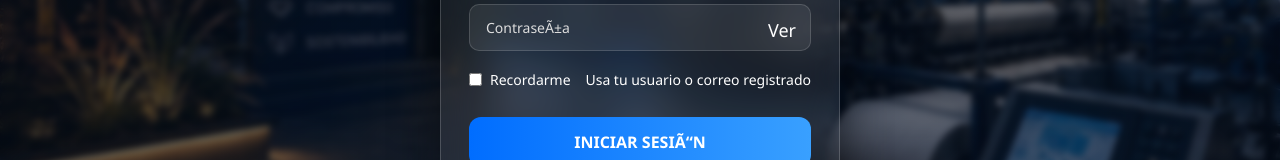
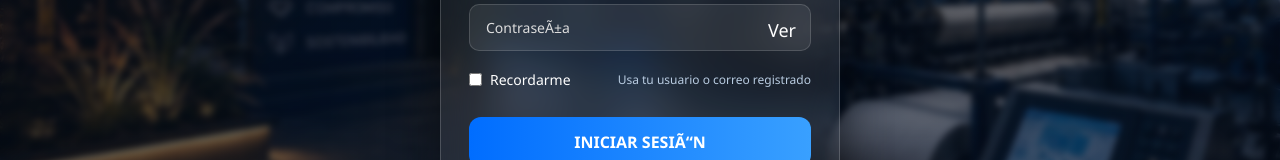
Before and after one commit to incamatincalpaca-del/incamat, a React (Vite) app in the folder frontend/: page / in a window 1280 px wide. Shown: the part 447-607 px from the top of the page. Built offline with nearby package versions, Linux system fonts and the light colour scheme; no server answers.

Commit message:
fix: corregir acceso público y flujo QR

```diff
--- a/frontend/src/styles/auth.css
+++ b/frontend/src/styles/auth.css
@@ -221,4 +221,6 @@ input:focus{
     }
 }
 
+.login-error{width:100%;margin:-4px 0 12px;padding:10px 12px;border:1px solid #ff9c9c;border-radius:9px;background:#641f2a99;color:#fff0f0;font-size:13px;line-height:1.35}.opciones span{color:#b9cce1;font-size:12px;text-align:right}.qr-image-option{margin:12px 0}.qr-image-option label{display:block;padding:10px;border:1px dashed #9ab3cc;border-radius:8px;color:#2a557d;font-size:13px;text-align:center;cursor:pointer}.qr-image-option input{display:none}
+
 .qr-login-backdrop{position:fixed;inset:0;z-index:50;display:grid;place-items:center;padding:20px;background:#071a30b8}.qr-login-dialog{position:relative;width:min(460px,100%);padding:28px;border:1px solid #57708c;border-radius:16px;background:#fff;color:#1b2d49;box-shadow:0 18px 50px #0005;text-align:left}.qr-login-dialog h2{margin:6px 0 8px}.qr-login-dialog .subtitulo{color:#167fbd;font-weight:800;letter-spacing:.08em;font-size:12px}.qr-login-dialog .texto{color:#61718a;line-height:1.5}.qr-login-dialog input{box-sizing:border-box;width:100%;padding:13px;margin-bottom:10px;border:1px solid #cbd9e5;border-radius:8px;font:inherit}.qr-login-dialog .btn-login{width:100%;margin:0}.qr-login-dialog small{display:block;margin-top:14px;color:#6f8096;line-height:1.4}.qr-login-close{position:absolute;top:12px;right:14px;border:0;background:transparent;color:#546983;font-size:28px;cursor:pointer}.qr-camera{display:block;width:100%;min-height:175px;overflow:hidden;background:#10243a;border-radius:10px}.qr-camera video{display:block;width:100%!important;min-height:175px;max-height:280px;object-fit:cover;border-radius:10px}.qr-camera__status{color:#fff}
```
